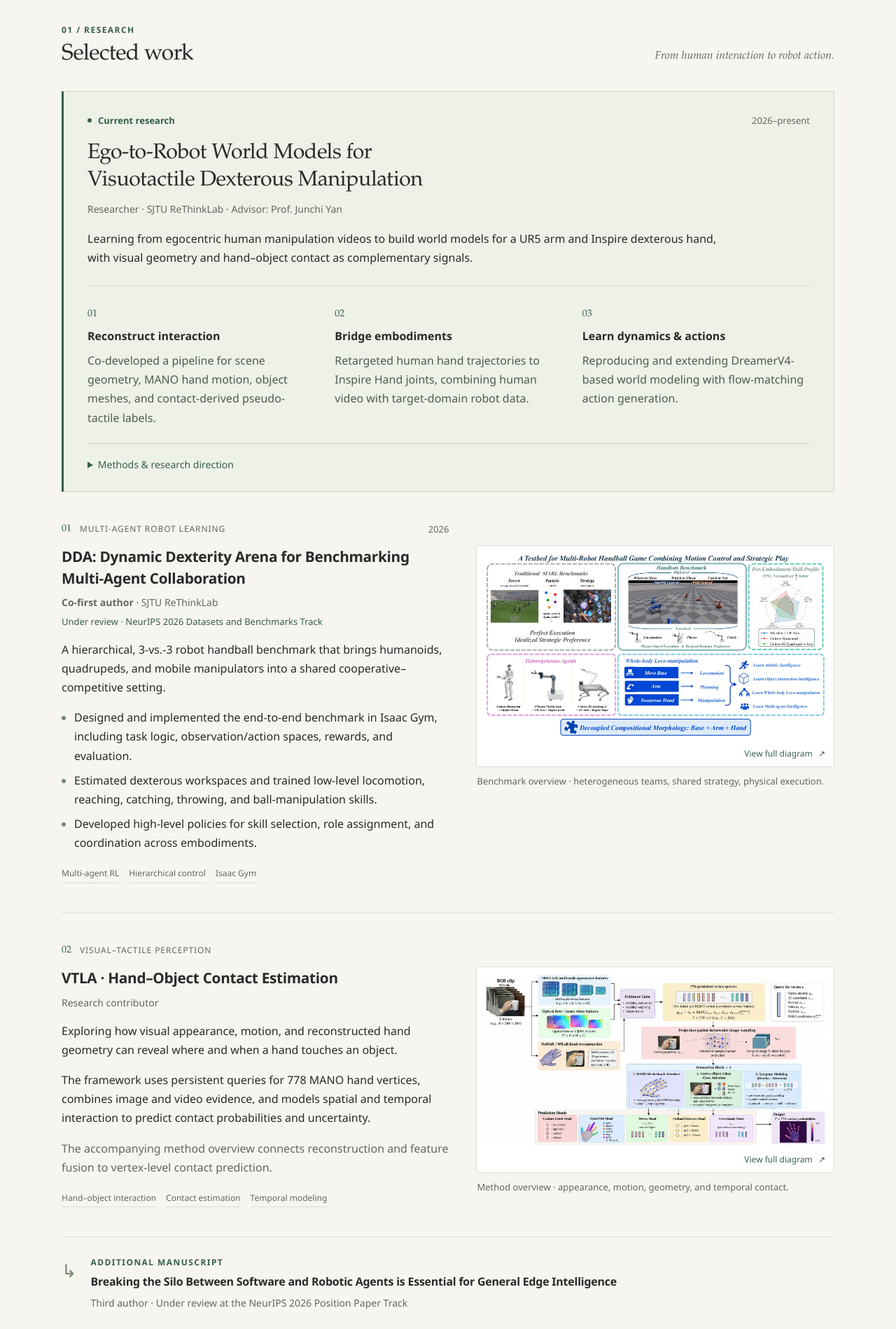
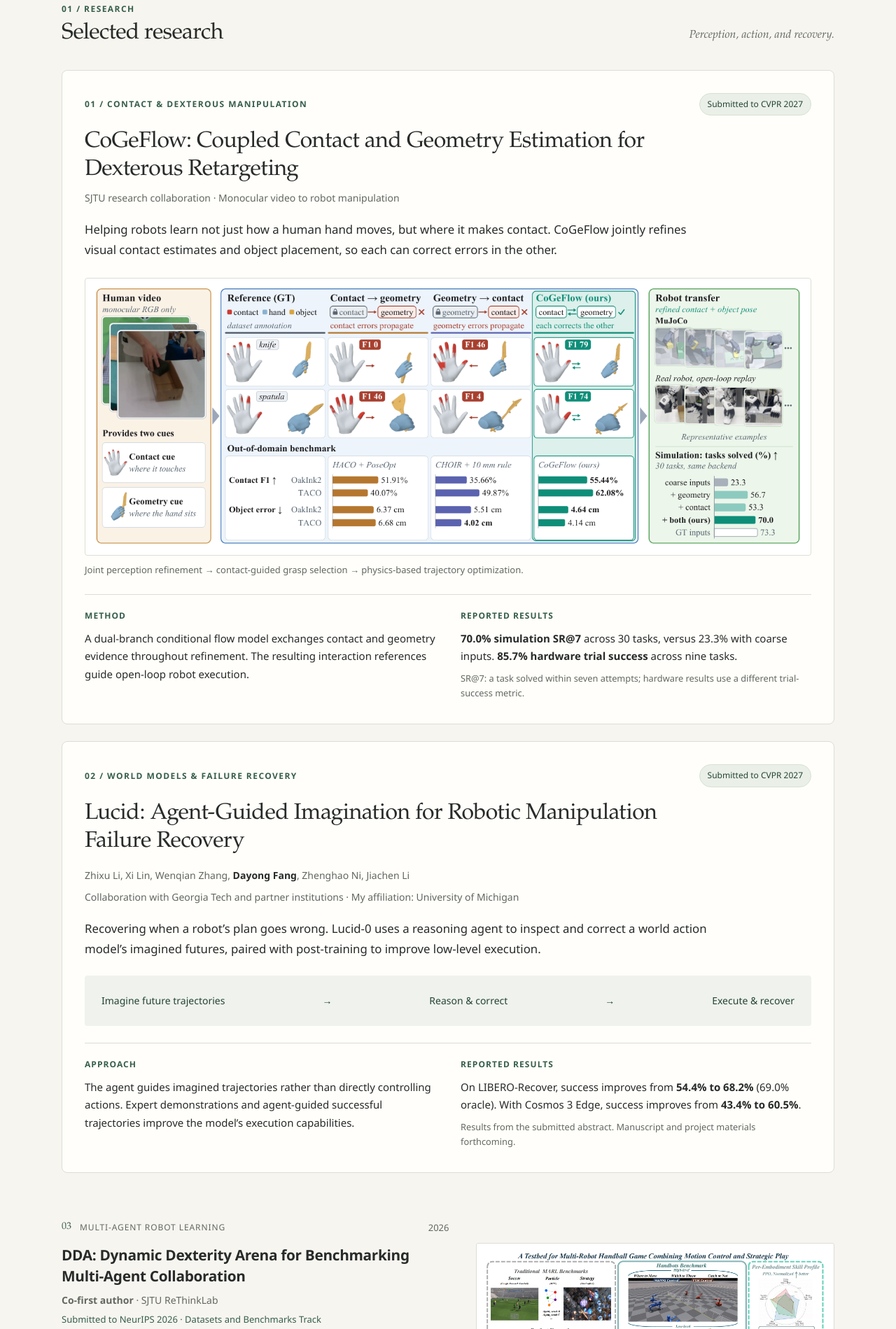
Before and after one commit to Don-Fang/don-fang.github.io, a plain HTML site: page index.html in a window 1280 px wide. Shown: the part 586-2485 px from the top of the page at 70% size. Drawn offline with Linux system fonts and the light colour scheme.

Commit message:
Feature CoGeFlow and Lucid submissions and simplify portfolio layout

```diff
--- a/index.html
+++ b/index.html
@@ -17,8 +17,7 @@
       <nav aria-label="Main navigation">
         <a href="#research">Research</a>
         <a href="#experience">Experience</a>
-        <a href="#education">Education</a>
-        <a href="#beyond">Beyond research</a>
+        <a href="#education">Background</a>
       </nav>
       <a class="header-contact" href="mailto:donfang@umich.edu">Get in touch <span aria-hidden="true">↗</span></a>
     </div>
@@ -31,7 +30,7 @@
         <h1 id="name">Dayong Fang <span lang="zh-CN">方达庸</span></h1>
         <p class="affiliation">University of Michigan <span aria-hidden="true">/</span> Shanghai Jiao Tong University</p>
         <p class="intro">I am an undergraduate in Computer Engineering, interested in how robots learn to perceive, coordinate, and interact with the physical world.</p>
-        <p class="intro">At SJTU’s ReThinkLab, advised by Prof. Junchi Yan, I work on <strong>visuotactile learning, dexterous manipulation, and world models</strong>. My research also explores collaboration across robots with different bodies and capabilities.</p>
+        <p class="intro">At SJTU’s ReThinkLab, advised by Prof. Junchi Yan, I work on <strong>visuotactile learning, dexterous manipulation, and world models</strong>. I also collaborate on world action models for robotic failure recovery with researchers at Georgia Tech and partner institutions.</p>
         <div class="contact-links" aria-label="Contact links">
           <a href="mailto:donfang@umich.edu">Email <span aria-hidden="true">↗</span></a>
           <a href="https://github.com/Don-Fang" target="_blank" rel="noopener noreferrer">GitHub <span aria-hidden="true">↗</span></a>
@@ -46,30 +45,32 @@
 
     <section class="section research-section" id="research" aria-labelledby="research-title">
       <div class="section-heading">
-        <div><p class="eyebrow">01 / Research</p><h2 id="research-title">Selected work</h2></div>
-        <p class="section-note">From human interaction to robot action.</p>
+        <div><p class="eyebrow">01 / Research</p><h2 id="research-title">Selected research</h2></div>
+        <p class="section-note">Perception, action, and recovery.</p>
       </div>
-      <article class="current-research" aria-labelledby="world-model-title">
-        <div class="current-label"><span class="status-dot" aria-hidden="true"></span> Current research <span class="year">2026–present</span></div>
-        <h3 id="world-model-title">Ego-to-Robot World Models for<br class="desktop-break"> Visuotactile Dexterous Manipulation</h3>
-        <p class="role">Researcher · SJTU ReThinkLab · Advisor: Prof. Junchi Yan</p>
-        <p>Learning from egocentric human manipulation videos to build world models for a UR5 arm and Inspire dexterous hand, with visual geometry and hand–object contact as complementary signals.</p>
-        <div class="research-steps">
-          <div><span class="step-number">01</span><h4>Reconstruct interaction</h4><p>Co-developed a pipeline for scene geometry, MANO hand motion, object meshes, and contact-derived pseudo-tactile labels.</p></div>
-          <div><span class="step-number">02</span><h4>Bridge embodiments</h4><p>Retargeted human hand trajectories to Inspire Hand joints, combining human video with target-domain robot data.</p></div>
-          <div><span class="step-number">03</span><h4>Learn dynamics &amp; actions</h4><p>Reproducing and extending DreamerV4-based world modeling with flow-matching action generation.</p></div>
-        </div>
-        <details class="technical-details">
-          <summary>Methods &amp; research direction</summary>
-          <p>The reconstruction pipeline combines VGGT, Any4D, SAM3, HaWoR, and SAM3D Objects. The project targets pick-and-place, insertion, and handwriting; these are research goals. The work is supported by an SJTU-funded project.</p>
-        </details>
+      <article class="paper-feature" id="vtla" aria-labelledby="cogeflow-title">
+        <div class="paper-heading"><p class="eyebrow">01 / Contact &amp; dexterous manipulation</p><span class="submission">Submitted to CVPR 2027</span></div>
+        <h3 id="cogeflow-title">CoGeFlow: Coupled Contact and Geometry Estimation for Dexterous Retargeting</h3>
+        <p class="role">SJTU research collaboration · Monocular video to robot manipulation</p>
+        <p class="paper-summary">Helping robots learn not just how a human hand moves, but where it makes contact. CoGeFlow jointly refines visual contact estimates and object placement, so each can correct errors in the other.</p>
+        <figure class="paper-figure"><a class="image-link" href="assets/images/cogeflow-overview.png" data-lightbox data-caption="CoGeFlow: coupled contact and geometry refinement for robot transfer" aria-label="Enlarge CoGeFlow overview"><img src="assets/images/cogeflow-overview.png" alt="CoGeFlow jointly corrects contact and geometry from human video and transfers the refined interaction to simulated and real robots" width="1488" height="546" loading="lazy"></a><figcaption>Joint perception refinement → contact-guided grasp selection → physics-based trajectory optimization.</figcaption></figure>
+        <div class="paper-bottom"><div><h4>Method</h4><p>A dual-branch conditional flow model exchanges contact and geometry evidence throughout refinement. The resulting interaction references guide open-loop robot execution.</p></div><div><h4>Reported results</h4><p><strong>70.0% simulation SR@7</strong> across 30 tasks, versus 23.3% with coarse inputs. <strong>85.7% hardware trial success</strong> across nine tasks.</p><p class="metric-note">SR@7: a task solved within seven attempts; hardware results use a different trial-success metric.</p></div></div>
+      </article>
+      <article class="paper-feature lucid-paper" id="lucid" aria-labelledby="lucid-title">
+        <div class="paper-heading"><p class="eyebrow">02 / World models &amp; failure recovery</p><span class="submission">Submitted to CVPR 2027</span></div>
+        <h3 id="lucid-title">Lucid: Agent-Guided Imagination for Robotic Manipulation Failure Recovery</h3>
+        <p class="authors">Zhixu Li, Xi Lin, Wenqian Zhang, <strong>Dayong Fang</strong>, Zhenghao Ni, Jiachen Li</p>
+        <p class="role">Collaboration with Georgia Tech and partner institutions · My affiliation: University of Michigan</p>
+        <p class="paper-summary">Recovering when a robot’s plan goes wrong. Lucid-0 uses a reasoning agent to inspect and correct a world action model’s imagined futures, paired with post-training to improve low-level execution.</p>
+        <div class="lucid-flow" aria-label="Lucid method overview"><span>Imagine future trajectories</span><span aria-hidden="true">→</span><span>Reason &amp; correct</span><span aria-hidden="true">→</span><span>Execute &amp; recover</span></div>
+        <div class="paper-bottom"><div><h4>Approach</h4><p>The agent guides imagined trajectories rather than directly controlling actions. Expert demonstrations and agent-guided successful trajectories improve the model’s execution capabilities.</p></div><div><h4>Reported results</h4><p>On LIBERO-Recover, success improves from <strong>54.4% to 68.2%</strong> (69.0% oracle). With Cosmos 3 Edge, success improves from <strong>43.4% to 60.5%</strong>.</p><p class="metric-note">Results from the submitted abstract. Manuscript and project materials forthcoming.</p></div></div>
       </article>
       <article class="work" id="dda" aria-labelledby="dda-title">
         <div class="work-content">
-          <div class="work-topline"><span class="work-index">01</span><span class="work-type">Multi-agent robot learning</span><span class="year">2026</span></div>
+          <div class="work-topline"><span class="work-index">03</span><span class="work-type">Multi-agent robot learning</span><span class="year">2026</span></div>
           <h3 id="dda-title">DDA: Dynamic Dexterity Arena for Benchmarking Multi-Agent Collaboration</h3>
           <p class="role"><strong>Co-first author</strong> · SJTU ReThinkLab</p>
-          <p class="publication-status">Under review · NeurIPS 2026 Datasets and Benchmarks Track</p>
+          <p class="publication-status">Submitted to NeurIPS 2026 · Datasets and Benchmarks Track</p>
           <p>A hierarchical, 3-vs.-3 robot handball benchmark that brings humanoids, quadrupeds, and mobile manipulators into a shared cooperative–competitive setting.</p>
           <ul class="contributions">
             <li>Designed and implemented the end-to-end benchmark in Isaac Gym, including task logic, observation/action spaces, rewards, and evaluation.</li>
@@ -86,27 +87,10 @@
           <figcaption>Benchmark overview · heterogeneous teams, shared strategy, physical execution.</figcaption>
         </figure>
       </article>
-      <article class="work" id="vtla" aria-labelledby="vtla-title">
-        <div class="work-content">
-          <div class="work-topline"><span class="work-index">02</span><span class="work-type">Visual–tactile perception</span></div>
-          <h3 id="vtla-title">VTLA · Hand–Object Contact Estimation</h3>
-          <p class="role">Research contributor</p>
-          <p>Exploring how visual appearance, motion, and reconstructed hand geometry can reveal where and when a hand touches an object.</p>
-          <p>The framework uses persistent queries for 778 MANO hand vertices, combines image and video evidence, and models spatial and temporal interaction to predict contact probabilities and uncertainty.</p>
-          <p class="figure-context">The accompanying method overview connects reconstruction and feature fusion to vertex-level contact prediction.</p>
-          <div class="tags" aria-label="VTLA research topics"><span>Hand–object interaction</span><span>Contact estimation</span><span>Temporal modeling</span></div>
-        </div>
-        <figure class="research-figure">
-          <a class="image-link diagram-link" href="VTLA.jpg" data-lightbox data-caption="VTLA — visual hand–object contact estimation framework" aria-label="Enlarge VTLA method overview">
-            <img src="assets/images/vtla-overview.webp" alt="VTLA method overview: RGB video, appearance and motion features, hand reconstruction, evidence fusion, 778 vertex queries, interaction blocks, and contact prediction heads" width="1774" height="887" loading="lazy" decoding="async">
-            <span class="image-action">View full diagram <span aria-hidden="true">↗</span></span>
-          </a>
-          <figcaption>Method overview · appearance, motion, geometry, and temporal contact.</figcaption>
-        </figure>
-      </article>
+      <details class="ongoing-work"><summary>Ongoing research · Ego-to-Robot World Models</summary><p>At SJTU ReThinkLab, advised by Prof. Junchi Yan, I explore world models for visuotactile dexterous manipulation. My work includes reconstructing human–object interaction, retargeting hand motion, and learning robot dynamics and actions from human video and robot data.</p></details>
       <article class="additional-paper" aria-labelledby="position-title">
         <span class="paper-marker" aria-hidden="true">↳</span>
-        <div><p class="eyebrow">Additional manuscript</p><h3 id="position-title">Breaking the Silo Between Software and Robotic Agents is Essential for General Edge Intelligence</h3><p class="role">Third author · Under review at the NeurIPS 2026 Position Paper Track</p></div>
+        <div><p class="eyebrow">Additional manuscript</p><h3 id="position-title">Breaking the Silo Between Software and Robotic Agents is Essential for General Edge Intelligence</h3><p class="role">Third author · Submitted to the NeurIPS 2026 Position Paper Track</p></div>
       </article>
     </section>
 
@@ -131,30 +115,17 @@
     </section>
 
     <section class="section" id="education" aria-labelledby="education-title">
-      <div class="section-heading"><div><p class="eyebrow">03 / Background</p><h2 id="education-title">Education &amp; recognition</h2></div></div>
+      <div class="section-heading"><div><p class="eyebrow">03 / Background</p><h2 id="education-title">Education &amp; honors</h2></div></div>
       <div class="education-grid">
         <article class="education-item"><p class="eyebrow">2026–present</p><h3>University of Michigan</h3><p>B.S. in Computer Engineering</p><p class="muted">Ann Arbor, Michigan</p></article>
         <article class="education-item"><p class="eyebrow">2024–2026</p><h3>Shanghai Jiao Tong University</h3><p>Electronics and Computer Engineering<br>UM–SJTU Joint Institute</p><p class="muted">Cumulative GPA: 3.72 / 4.00</p></article>
       </div>
-      <div class="honors"><h3>Selected honors</h3><ul><li><span>MCM / ICM</span><strong>Meritorious Winner</strong></li><li><span>University Physics Competition</span><strong>Bronze Medal</strong></li><li><span>China International College Students’ Innovation and Entrepreneurship Competition</span><strong>Provincial Silver Award</strong></li></ul></div>
+      <div class="honors"><h3>Selected honors</h3><ul><li><span>RoboCup China Open · 2025</span><strong>National First Prize</strong></li><li><span>MCM / ICM</span><strong>Meritorious Winner</strong></li><li><span>University Physics Competition</span><strong>Bronze Medal</strong></li><li><span>China International College Students’ Innovation and Entrepreneurship Competition</span><strong>Provincial Silver Award</strong></li></ul></div>
     </section>
 
-    <section class="section beyond-section" id="beyond" aria-labelledby="beyond-title">
-      <div class="section-heading"><div><p class="eyebrow">04 / Beyond research</p><h2 id="beyond-title">Learning &amp; community</h2></div></div>
-      <div class="beyond-grid">
-        <article class="aigc-story">
-          <a class="image-link" href="AIGC%20Class.jpg" data-lightbox data-caption="SJTU AIGC Class opening ceremony" aria-label="Enlarge the AIGC Class photo"><img src="assets/images/aigc-class.webp" alt="Group photo at Shanghai Jiao Tong University’s AIGC Class opening ceremony" width="1080" height="720" loading="lazy" decoding="async"></a>
-          <div><p class="eyebrow">Learning</p><h3>AIGC Class</h3><p>An interest in generative AI, alongside my undergraduate studies. A moment from the SJTU AIGC Class opening ceremony.</p></div>
-        </article>
-        <div class="community-notes">
-          <article><p class="eyebrow">Student service</p><h3>Representing my peers</h3><p>Served as a first-year student representative at the School of Agriculture and Biology’s student union leadership election meeting.</p></article>
-          <article><p class="eyebrow">Outside the lab</p><h3>Football, from another angle</h3><p>Joined the SJTU Football Association, served as fourth official for two matches, and enrolled in referee training.</p></article>
-        </div>
-      </div>
-    </section>
   </main>
 
-  <footer class="site-footer"><div><a class="footer-name" href="#about">Dayong Fang <span lang="zh-CN">方达庸</span></a><a href="mailto:donfang@umich.edu">donfang@umich.edu <span aria-hidden="true">↗</span></a></div><p>Research, engineering, and a little life along the way.</p><a class="back-top" href="#about">Back to top <span aria-hidden="true">↑</span></a></footer>
+  <footer class="site-footer"><div><a class="footer-name" href="#about">Dayong Fang <span lang="zh-CN">方达庸</span></a><a href="mailto:donfang@umich.edu">donfang@umich.edu <span aria-hidden="true">↗</span></a></div><p>Robot learning · Dexterous manipulation · World models</p><a class="back-top" href="#about">Back to top <span aria-hidden="true">↑</span></a></footer>
 
   <dialog class="lightbox" id="image-viewer" aria-labelledby="viewer-title">
     <div class="lightbox-toolbar"><h2 id="viewer-title">Image</h2><button type="button" class="lightbox-close" aria-label="Close image viewer" autofocus>Close <span aria-hidden="true">×</span></button></div>
--- a/styles.css
+++ b/styles.css
@@ -249,3 +249,38 @@ h4 { font-size: 1rem; font-weight: 600; margin: 5px 0 8px; }
   a { color: inherit; }
   h2, h3 { break-after: avoid; }
 }
+
+/* Research entries share a consistent title, method, and evidence hierarchy. */
+.paper-feature { padding: 32px; margin: 0 0 24px; background: var(--surface); border: 1px solid var(--line); border-radius: 8px; }
+.paper-heading { display: flex; justify-content: space-between; align-items: center; flex-wrap: wrap; gap: 12px; margin-bottom: 18px; }
+.submission { font-size: .75rem; color: var(--accent-dark); background: #eaf0e7; border: 1px solid #d6e0d1; padding: 5px 11px; border-radius: 20px; white-space: nowrap; }
+.paper-feature h3 { font-family: var(--serif); font-size: clamp(1.5rem, 2.7vw, 2rem); line-height: 1.25; font-weight: 500; max-width: 890px; }
+.paper-summary { font-size: 1.05rem; max-width: 900px; margin-top: 20px; }
+.authors { font-size: .875rem; margin-top: 16px; color: var(--muted); }
+.authors strong { color: var(--text); }
+.paper-figure { margin-top: 26px; }
+.paper-figure .image-link { padding: 12px; background: white; border: 1px solid var(--line); border-radius: 4px; display: block; }
+.paper-figure figcaption { margin-top: 10px; }
+.paper-bottom { display: grid; grid-template-columns: 1fr 1fr; gap: 36px; padding-top: 20px; margin-top: 24px; border-top: 1px solid var(--line); }
+.paper-bottom h4 { color: var(--accent); font-size: .75rem; text-transform: uppercase; letter-spacing: .09em; margin: 0 0 9px; }
+.paper-bottom p { font-size: .9375rem; }
+.paper-bottom .metric-note { font-size: .8rem; color: var(--muted); margin-top: 8px; }
+.lucid-flow { display: flex; justify-content: space-between; align-items: center; gap: 16px; padding: 24px; margin-top: 24px; background: #eff2ed; border-radius: 4px; color: var(--accent-dark); font-size: .875rem; }
+.ongoing-work { border-bottom: 1px solid var(--line); padding: 24px 0; }
+.ongoing-work summary { cursor: pointer; font-weight: 600; color: var(--accent); }
+.ongoing-work p { margin-top: 14px; max-width: 850px; color: var(--muted); }
+.hero { padding-top: 54px; padding-bottom: 48px; }
+@media (max-width: 760px) {
+ .paper-feature { padding: 24px; }
+ .paper-bottom { grid-template-columns: 1fr; gap: 22px; }
+ .lucid-flow { flex-direction: column; gap: 8px; text-align: center; }
+ .lucid-flow [aria-hidden] { transform: rotate(90deg); }
+}
+@media (max-width: 480px) {
+ nav { display: flex; flex-wrap: nowrap; gap: 14px; }
+ html { scroll-padding-top: 120px; }
+ .paper-feature { padding: 20px 16px; }
+ .paper-heading .eyebrow { font-size: .68rem; }
+ .paper-figure .image-link { padding: 3px; }
+ .hero { padding-top: 32px; }
+}
```
Also changed, not shown: assets/images/cogeflow-overview.png (added).
